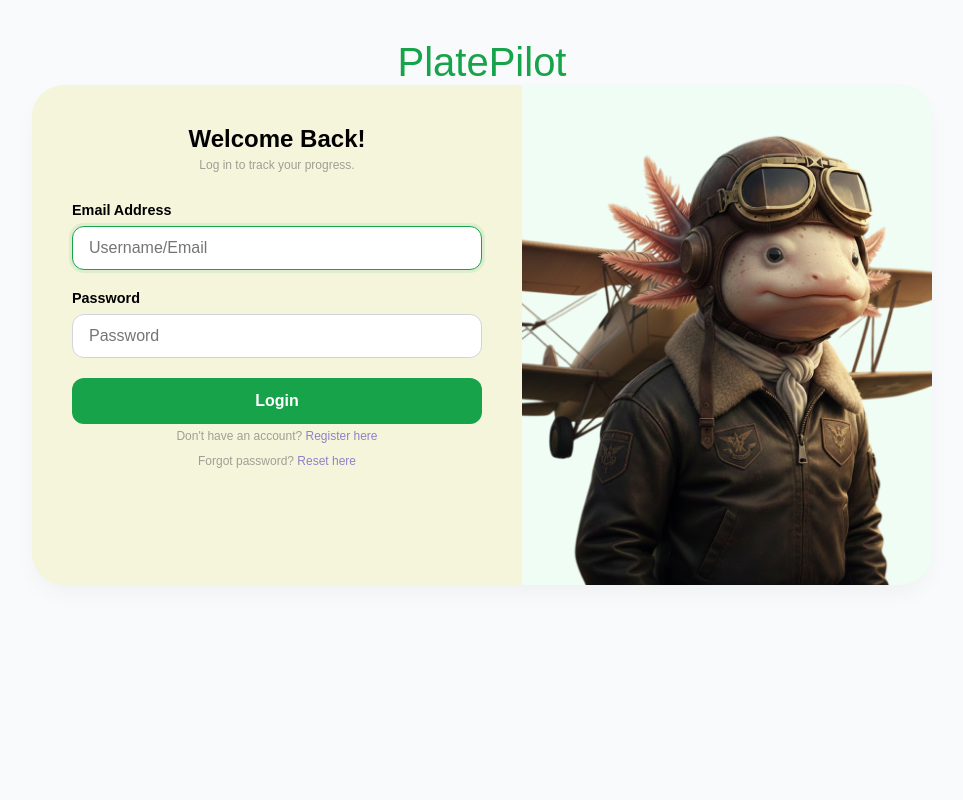
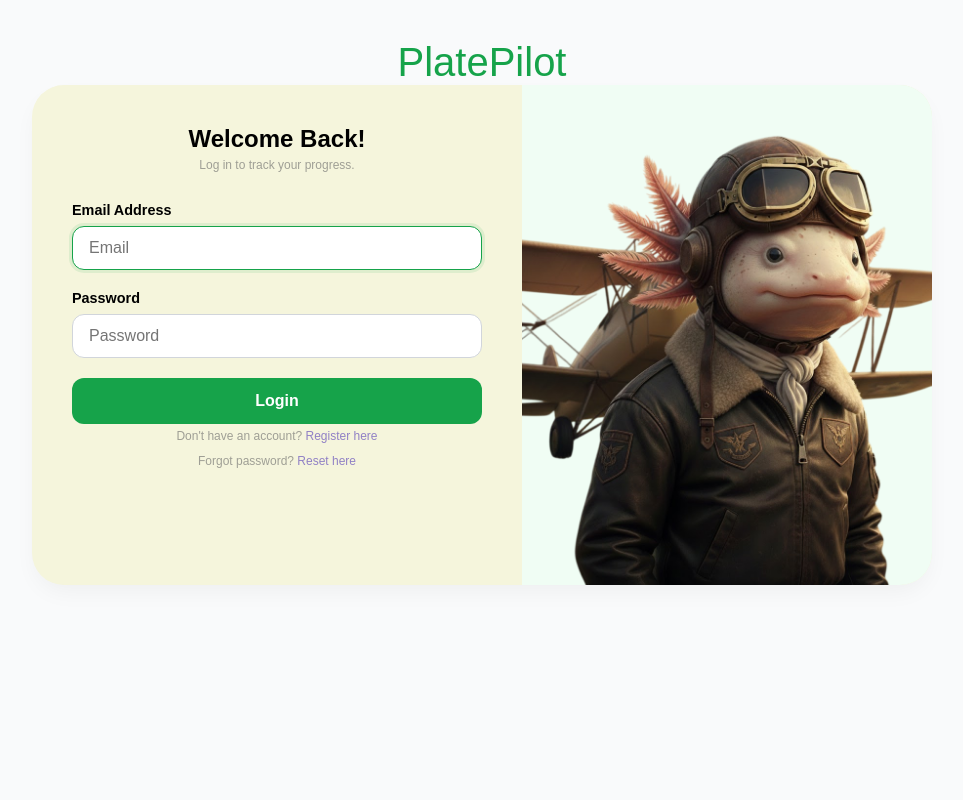
Before and after one commit to ErnestoGarciaIII/Diet-Tracker, a Flask app: page /login.html in a window 1280 px wide. Shown: the whole page, without its empty margins (158-1121 px from the left). Run offline with Flask 3, Linux system fonts and the light colour scheme; some libraries are stand-ins or nearby versions.

Commit message:
updated placeholder

```diff
--- a/Website/Templates/login.html
+++ b/Website/Templates/login.html
@@ -20,7 +20,7 @@
                         <!-- form elements i.e email   -->
                         <div class="inputGroup">
                             <label>Email Address</label>
-                            <input type="text" id="loginEmail" placeholder="Username/Email" required autofocus>
+                            <input type="text" id="loginEmail" placeholder="Email" required autofocus>
                         </div>
                         <!-- form elements i.e password -->
                         <div class="inputGroup">
```
